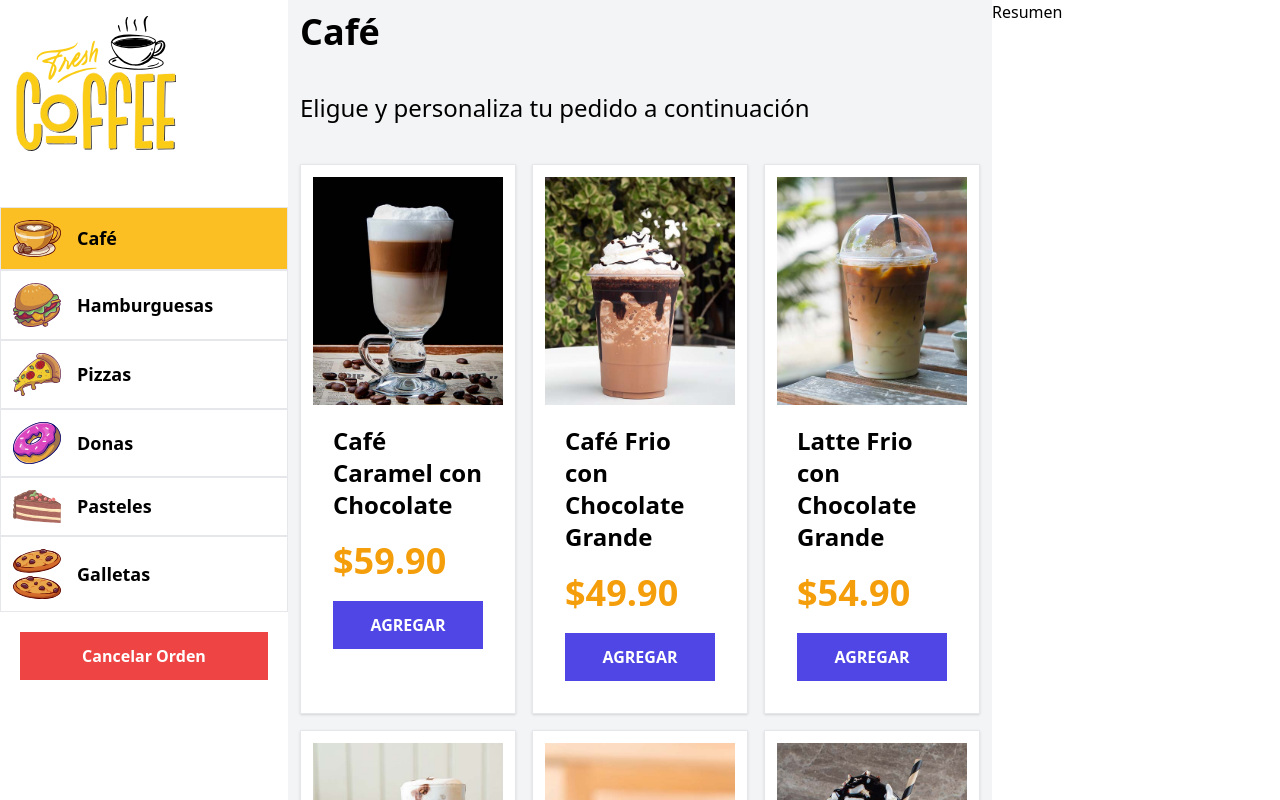
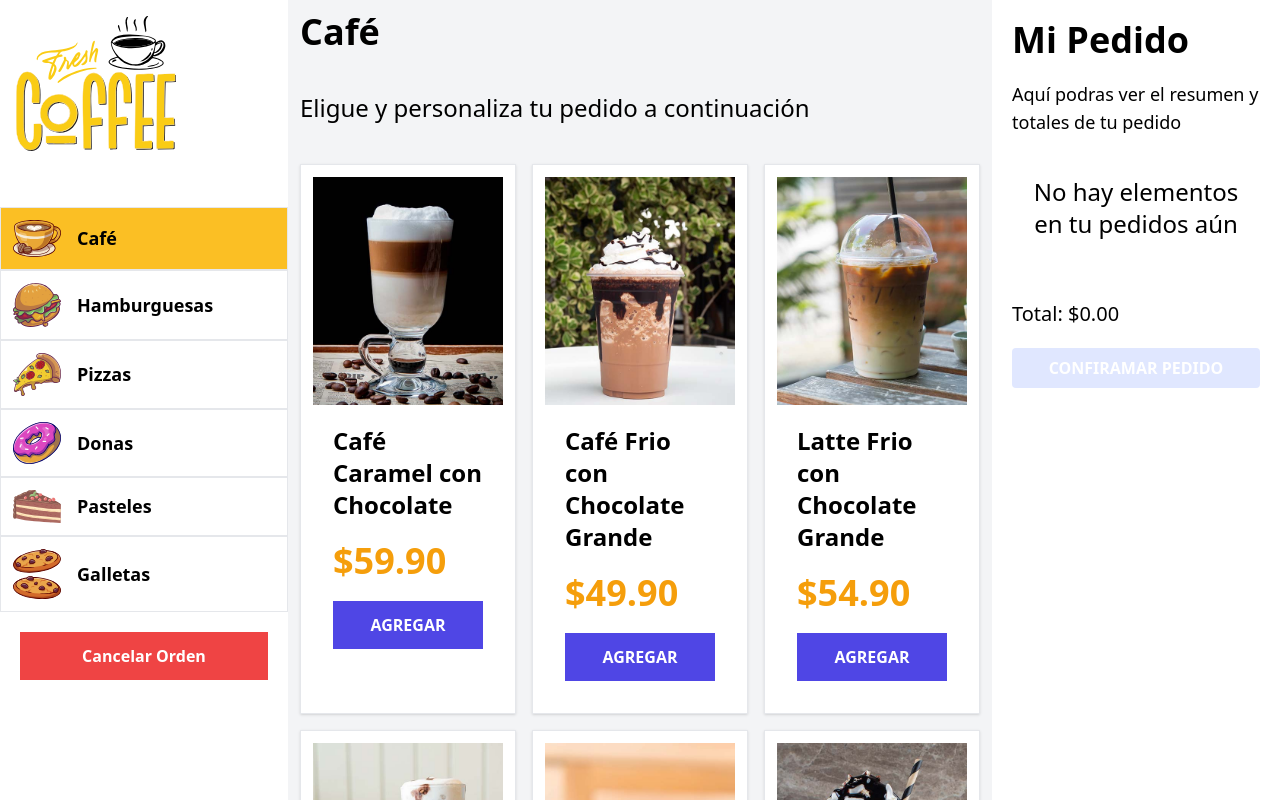
Before and after one commit to Radhames2418/react-quiosco, a React (Vite) app: page / in a window 1280 px wide. Built offline with nearby package versions, Linux system fonts and the light colour scheme.

Commit message:
Finishing project on frontend side

```diff
--- a/package.json
+++ b/package.json
@@ -14,7 +14,8 @@
     "react": "^18.2.0",
     "react-dom": "^18.2.0",
     "react-modal": "^3.16.1",
-    "react-router-dom": "^6.14.1"
+    "react-router-dom": "^6.14.1",
+    "react-toastify": "^9.1.3"
   },
   "devDependencies": {
     "@types/react": "^18.2.14",
--- a/src/components/ModalProducto.jsx
+++ b/src/components/ModalProducto.jsx
@@ -1,12 +1,21 @@
-import { useState } from 'react';
+import { useState, useEffect } from 'react';
 import useQuiosco from "../hooks/useQuiosco.js";
 import {formatearDinero} from "../helpers/index.js";
 
 
 function ModalProducto(props) {
+    const { producto, handleClickModal, handleAgregarPedido, pedido } = useQuiosco();
+    const [ cantidad, setCantidad ] = useState(1);
+    const [ edicicion, setEdicion ] = useState(false);
 
-    const { producto, handleClickModal } = useQuiosco();
-    const [ cantidad, setCantidad ] = useState(1);
+    useEffect(() => {
+        if (pedido.some(pedidoState => pedidoState.id === producto.id))
+        {
+            const productoEdicion = pedido.filter(pedidoState => pedidoState.id === producto.id)[0];
+            setCantidad(productoEdicion.cantidad)
+            setEdicion(true);
+        }
+    }, [pedido])
 
     return (
         <div className='md:flex gap-10'>
@@ -67,12 +76,14 @@
                 <button
                     type='button'
                     className='bg-indigo-600 hover:bg-indigo-800 px-5 py-2 text-white font-bold uppercase rounded'
+                    onClick={() => {
+                        handleAgregarPedido({...producto, cantidad})
+                        handleClickModal();
+                    }}
                 >
-                    Añadir al Pedido
+                    {edicicion ? 'Guardar Cambios' : 'Añadir al pedido'}
                 </button>
             </div>
-
-
         </div>
     );
 }
--- a/src/components/Resumen.jsx
+++ b/src/components/Resumen.jsx
@@ -1,6 +1,59 @@
+import useQuiosco from "../hooks/useQuiosco.js";
+import producto from "./Producto.jsx";
+import ResumenProducto from "./ResumenProducto.jsx";
+import {formatearDinero} from "../helpers/index.js";
+
 
 export default function Resumen() {
+
+  const { pedido, total } = useQuiosco();
+
+  const comprobarPedido = () => pedido.length === 0;
+
+
+
   return (
-    <div className="w-72">Resumen</div>
+    <aside className="w-72 h-screen overflow-y-scroll p-5">
+      <h1 className='text-4xl font-black'>
+        Mi Pedido
+      </h1>
+
+      <p className='text-lg my-5'>
+        Aquí podras ver el resumen y totales de tu pedido
+      </p>
+
+      <div className="p-5">
+        {pedido.length === 0 ? (
+            <p className='text-center text-2xl'>
+              No hay elementos en tu pedidos aún
+            </p>
+        ) : (
+            pedido.map( producto => (
+                <ResumenProducto
+                    key={producto.id}
+                    producto={producto}
+                />
+            ))
+        )}
+      </div>
+
+      <p className='text-xl mt-10'>
+        Total: {formatearDinero(total)}
+      </p>
+
+      <form className='w-full'>
+        <div className='mt-5'>
+          <input
+            type='submit'
+            className={`${comprobarPedido()
+             ? 'bg-indigo-100'
+             : 'bg-indigo-600 hover:bg-indigo-800'
+            }  px-5 py-2 rounded uppercase font-bold text-white text-center w-full cursor-pointer`}
+             value='confiramar pedido'
+            disabled={comprobarPedido()}
+          />
+        </div>
+      </form>
+    </aside>
   )
 }
--- /dev/null
+++ b/src/components/ResumenProducto.jsx
@@ -0,0 +1,62 @@
+import React from 'react';
+import useQuiosco from "../hooks/useQuiosco.js";
+import {formatearDinero} from "../helpers/index.js";
+
+function ResumenProducto({producto}) {
+    const { handleEditarCantidad , handleEliminarProducto } = useQuiosco();
+    const {id, nombre, precio, cantidad} = producto
+    return (
+        <div className="shadow space-y-1 p-4 bg-white">
+            <div className="space-y-2">
+                <p className="text-xl font-bold">{nombre}</p>
+                <p className="text-lg font-bold ">Cantidad: {cantidad}</p>
+                <p className="text-lg font-bold text-amber-500">
+                    Precio: {formatearDinero(precio)}
+                </p>
+                <p className="text-lg text-gray-700">
+                    Subtotal: {formatearDinero(precio * cantidad)}
+                </p>
+            </div>
+
+            <div className="flex justify-between gap-2 pb-4">
+                <button
+                    type="button"
+                    className="bg-sky-700 p-2 text-white rounded-md font-bold uppercase shadow-md text-center"
+                    onClick={() => handleEditarCantidad(id)}
+                >
+                    <svg
+                        xmlns="http://www.w3.org/2000/svg"
+                        className="h-5 w-5"
+                        viewBox="0 0 20 20"
+                        fill="currentColor"
+                    >
+                        <path d="M13.586 3.586a2 2 0 112.828 2.828l-.793.793-2.828-2.828.793-.793zM11.379 5.793L3 14.172V17h2.828l8.38-8.379-2.83-2.828z" />
+                    </svg>
+                </button>
+                <button
+                    type="button"
+                    className="bg-red-700 p-2 text-white rounded-md font-bold uppercase shadow-md text-center"
+                    onClick={() => handleEliminarProducto(id)}
+
+                >
+                    <svg
+                        xmlns="http://www.w3.org/2000/svg"
+                        className="h-5 w-5"
+                        fill="none"
+                        viewBox="0 0 24 24"
+                        stroke="currentColor"
+                        strokeWidth={2}
+                    >
+                        <path
+                            strokeLinecap="round"
+                            strokeLinejoin="round"
+                            d="M19 7l-.867 12.142A2 2 0 0116.138 21H7.862a2 2 0 01-1.995-1.858L5 7m5 4v6m4-6v6m1-10V4a1 1 0 00-1-1h-4a1 1 0 00-1 1v3M4 7h16"
+                        />
+                    </svg>
+                </button>
+            </div>
+        </div>
+    );
+}
+
+export default ResumenProducto;
--- a/src/context/QuioscoProvider.jsx
+++ b/src/context/QuioscoProvider.jsx
@@ -1,20 +1,28 @@
-import {createContext, useState} from 'react'
+import {createContext, useState, useEffect} from 'react'
 import { categorias as categoriaDB } from "../data/categoria.js";
+import {toast} from "react-toastify";
 
 
 const QuioscoContext = createContext();
 
 const QuioscoProvider = ({children}) => {
 
-
     const [categorias, setCategoria] = useState(categoriaDB);
     const [categoriaActual, setCategoriaActual] = useState(categorias[0]);
     const [modal, setModal] = useState(false);
     const [producto, setProducto] = useState({});
+    const [pedido, setPedido] = useState([]);
+    const [total, setTotal] = useState(0);
+
+
+    useEffect(() => {
+
+        const nuevoTotal = pedido.reduce( (total, producto) => (producto.precio * producto.cantidad) + total, 0 );
+        setTotal(nuevoTotal)
+    }, [pedido])
 
     const handleClickCategoria = id => {
         const categoria = categorias.filter( categoria => categoria.id === id)[0];
-
         setCategoriaActual(categoria)
     }
 
@@ -23,6 +31,33 @@
     }
 
     const handleSetProducto = producto => setProducto(producto)
+
+    const handleAgregarPedido = ({categoria_id, ...producto}) =>
+    {
+        if (pedido.some(pedidoState => pedidoState.id === producto.id))
+        {
+            const pedidoActualizado = pedido.map(pedidoState => pedidoState.id === producto.id ? producto : pedidoState);
+            setPedido(pedidoActualizado)
+            toast.success('Actualizado Correctamente');
+
+        } else {
+            setPedido([...pedido, producto]);
+            toast.success('Agregado al pedido');
+        }
+    }
+
+    const handleEditarCantidad = id =>  {
+        const productoActualizar = pedido.filter(producto => producto.id === id)[0];
+        setProducto(productoActualizar);
+        handleClickModal();
+    }
+
+    const handleEliminarProducto = id => {
+        const pedidoActualizado = pedido.filter(producto => producto.id !== id);
+        setPedido(pedidoActualizado);
+        toast.success('Eliminado Correctamente');
+
+    }
 
 
     return (
@@ -34,7 +69,12 @@
                 modal,
                 handleClickModal,
                 producto,
-                handleSetProducto
+                handleSetProducto,
+                pedido,
+                handleAgregarPedido,
+                handleEditarCantidad,
+                handleEliminarProducto,
+                total
             }}
         >{children}
         </QuioscoContext.Provider>
--- a/src/layouts/layout.jsx
+++ b/src/layouts/layout.jsx
@@ -4,6 +4,9 @@
 import Resumen from '../components/Resumen';
 import ModalProducto from "../components/ModalProducto.jsx";
 import useQuiosco from "../hooks/useQuiosco.js";
+import "react-toastify/dist/ReactToastify.css";
+import {ToastContainer} from "react-toastify";
+
 
 const customStyles = {
     content: {
@@ -41,6 +44,8 @@
             >
                 <ModalProducto />
             </Modal>
+
+            <ToastContainer />
         </>
     );
 }
```
Also changed, not shown: 1 other file (tests, documents, lock files or other folders).
